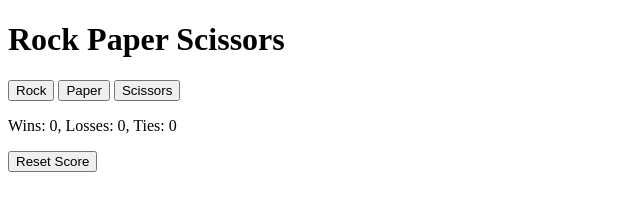
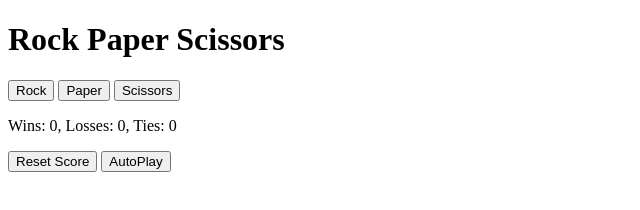
Before and after one commit to maluki65/Rock.Paper.Scissors, a plain HTML site: page index.html in a window 1280 px wide. Shown: the whole page, without its empty margins (0-640 px from the left). Drawn offline with Linux system fonts and the light colour scheme.

Commit message:
Added autoplay feature

```diff
--- a/index.html
+++ b/index.html
@@ -14,6 +14,8 @@
         <p class="JS-Score" id="JS-Score"></p>
 
         <button class="Reset" id="reset">Reset Score</button>
+        <button class="AutoPlay" id="AutoPlay" onclick="autoPlay()">AutoPlay</button>
+
 
         <script src="scripts.js"></script>
     </body>
--- a/scripts.js
+++ b/scripts.js
@@ -2,6 +2,7 @@ const Rockbtn = document.getElementById('rock');
 const Paperbtn = document.getElementById('Paper');
 const Scissorsbtn = document.getElementById('Scissors');
 const resetbtn = document.getElementById('reset');
+const autoPlayBtn = document.getElementById('AutoPlay');
 
 
 let score = JSON.parse(localStorage.getItem('score')) || {
@@ -27,6 +28,24 @@ function pickComputerMove(){
     }
 
     return computerMove;
+}
+
+let isAutoPLaying =  false;
+let intervalId;
+
+//On AutoPlaying
+function autoPlay () {
+    if (!isAutoPLaying) {
+        intervalId = setInterval(() => {
+            const playerMove =  pickComputerMove();
+            playGame(playerMove);
+        }, 1000);
+        isAutoPLaying = true;
+    } else {
+        clearInterval(intervalId);
+        isAutoPLaying = false;
+    }
+
 }
 
 //On playing game
```
